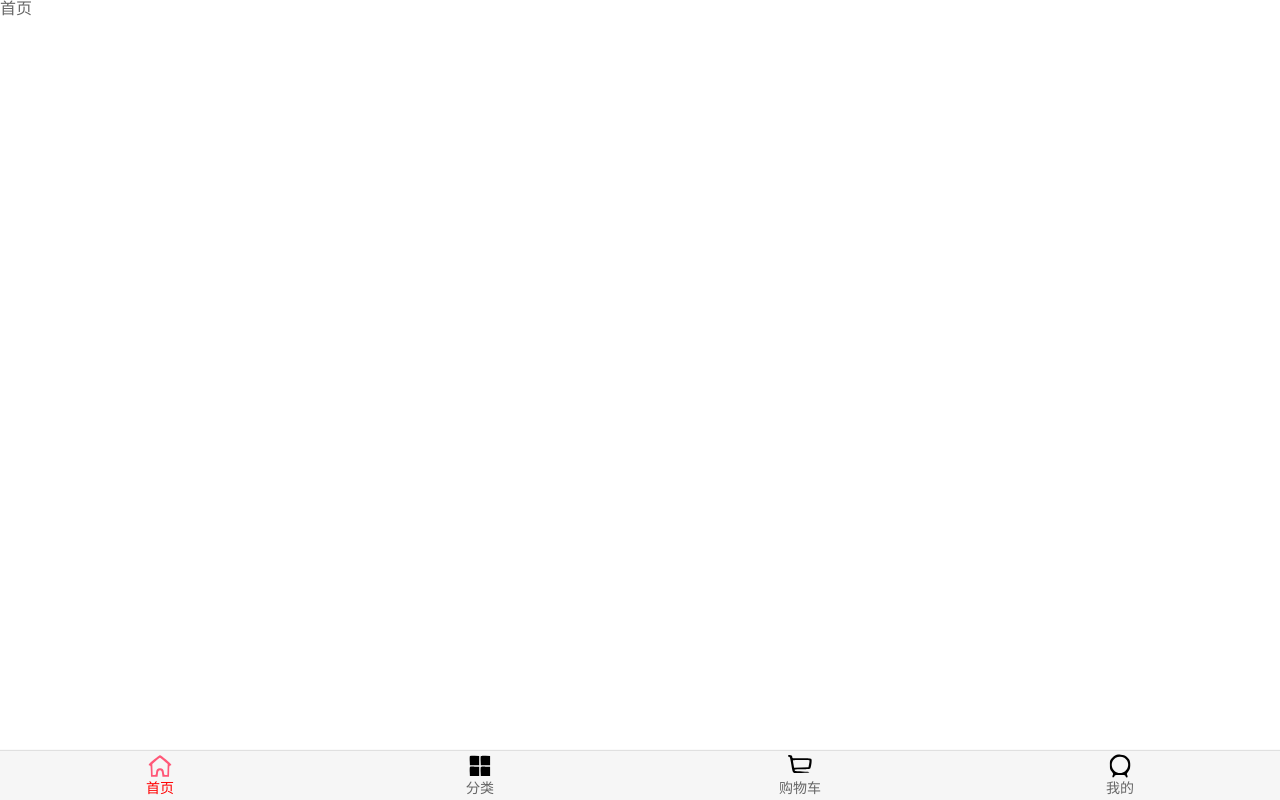
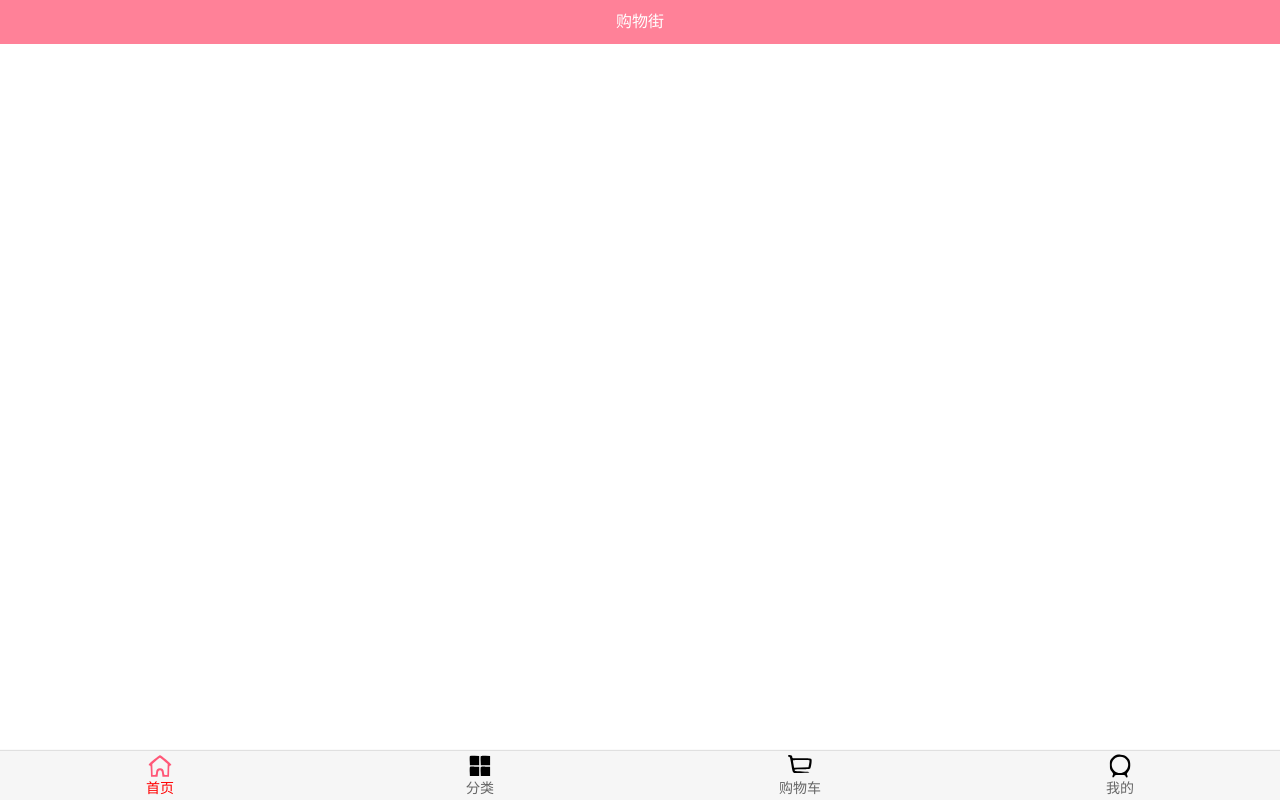
Before and after one commit to 15107688238/MenMall, a Vue app: page /home in a window 1280 px wide. Built offline with nearby package versions, Linux system fonts and the light colour scheme.

Commit message:
navbar封装

```diff
--- /dev/null
+++ b/src/components/common/navbar/NavBar.vue
@@ -0,0 +1,33 @@
+<template>
+  <div class="nav-bar">
+    <div class="left"><slot name="left"></slot></div>
+    <div class="center"><slot name="center"></slot></div>
+    <div class="right"><slot name="right"></slot></div>
+
+  </div>
+</template>
+
+<script>
+export default {
+
+}
+</script>
+
+<style scoped>
+  .nav-bar {
+    display: flex;
+    height: 44px;
+    text-align: center;
+    line-height: 44px;
+    color: white;
+
+  }
+  .left,.right {
+    width: 60px;
+
+  }
+  .center {
+    flex: 1;
+
+  }
+</style>
--- a/src/views/home/Home.vue
+++ b/src/views/home/Home.vue
@@ -1,16 +1,18 @@
 <template>
   <div id="home">
-    首页
+    <nav-bar class="home-nav">
+      <div slot="center">购物街</div>
+    </nav-bar>
   </div>
 </template>
 
 <script>
-
+  import NavBar from 'components/common/navbar/NavBar'
 
   export default {
     name: "Home",
     components: {
-
+      NavBar
     },
     data() {
       return {
```
Also changed, not shown: 1 other file (tests, documents, lock files or other folders).
